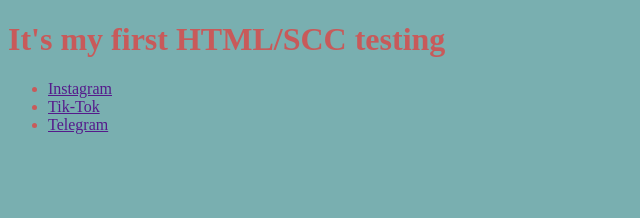
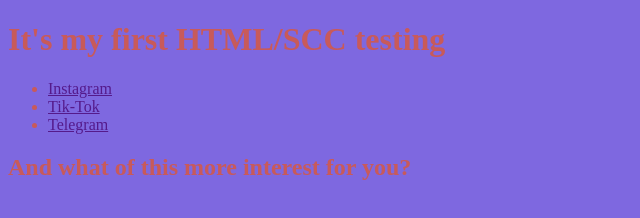
Before and after one commit to kisen8/retest1, a plain HTML site: page index.html in a window 1280 px wide. Shown: the whole page, without its empty margins (0-640 px from the left). Drawn offline with Linux system fonts and the light colour scheme.

Commit message:
add footer

```diff
--- a/CSS/styles.css
+++ b/CSS/styles.css
@@ -1,4 +1,4 @@
 body {
   color: rgb(200, 90, 90);
-  background-color: rgb(121, 175, 176);
+  background-color: rgb(126, 104, 224);
 }
--- a/index.html
+++ b/index.html
@@ -23,5 +23,8 @@
         </li>
       </ul>
     </section>
+    <footer>
+      <h2>And what of this more interest for you?</h2>
+    </footer>
   </body>
 </html>
```
